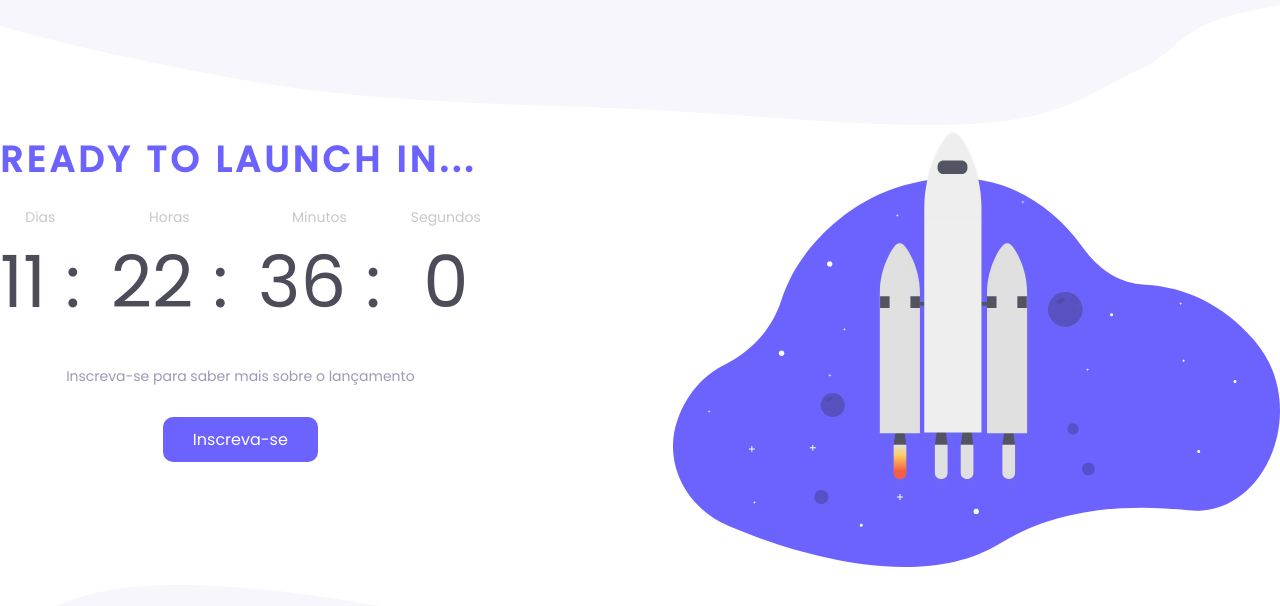
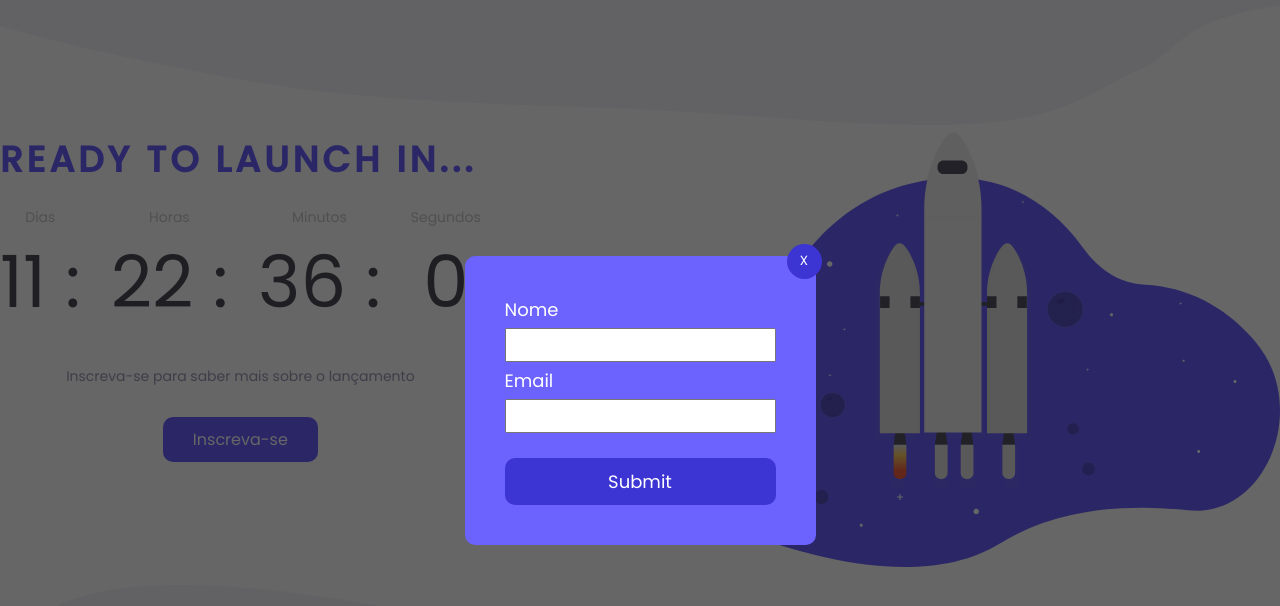
Before and after one commit to Dynylson/countdown, a plain HTML site: page index.html in a window 1280 px wide. Both pictures are taken after a click on the link "Inscreva-se". Drawn offline with Linux system fonts and the light colour scheme.

Commit message:
modal concluido

```diff
--- a/css/style.css
+++ b/css/style.css
@@ -98,3 +98,78 @@ h1 {
 .inscrever a:hover {
   background: #3d34d4;
 }
+
+.modal-container {
+  display: none;
+  position: fixed;
+  top: 0;
+  left: 0;
+  justify-content: center;
+  align-items: center;
+  height: 100vh;
+  width: 100%;
+  background: rgba(0, 0, 0, 0.6);
+}
+
+@keyframes modal {
+  from {
+    opacity: 0;
+    transform: translate3d(0, -30px, 0);
+  }
+  to {
+    opacity: 1;
+    transform: translate3d(0, 0, 0);
+  }
+}
+
+.modal-container.ativo {
+  display: flex;
+}
+
+.modal {
+  position: relative;
+  display: flex;
+  flex-direction: column;
+  min-width: 300px;
+  background: var(--purple);
+  padding: 40px;
+  border-radius: 10px;
+  animation: modal 0.3s forwards;
+}
+
+.modal button {
+  position: absolute;
+  top: -12px;
+  right: -6px;
+  height: 35px;
+  width: 35px;
+  background: #3d34d4;
+  color: #fff;
+  border: none;
+  border-radius: 50%;
+  cursor: pointer;
+}
+
+.modal label {
+  color: #fff;
+  font-size: 18px;
+}
+
+.modal input[type="text"],
+.modal input[type="email"] {
+  color: var(--light-grey);
+  padding: 5px;
+  margin: 5px 0;
+  outline: none;
+}
+
+.modal input[type="submit"] {
+  border: none;
+  background: #3d34d4;
+  color: #fff;
+  padding: 10px 0;
+  margin-top: 20px;
+  border-radius: 10px;
+  font-size: 18px;
+  cursor: pointer;
+}
--- a/index.html
+++ b/index.html
@@ -50,7 +50,18 @@
     </div>
   </div>
 
-  <script src="./js/script.js"></script>
+  <section data-modal="container" class="modal-container">
+    <div data-modal="modal" class="modal">
+      <button class="fechar">X</button>
+      <label for="nome">Nome</label>
+      <input type="text" name="nome">
+      <label for="email">Email</label>
+      <input type="email" name="email">
+      <input type="submit" name="enviar">
+    </div>
+  </section>
+
+  <script type="module" src="./js/script.js"></script>
 </body>
 
 </html>
--- /dev/null
+++ b/js/modules/countdown.js
@@ -0,0 +1,27 @@
+export default function initCountdown() {
+  const days = document.querySelector("[data-dias]");
+  const hours = document.querySelector("[data-horas]");
+  const minutes = document.querySelector("[data-minutos]");
+  const seconds = document.querySelector("[data-segundos]");
+
+  const lancamento = "1 Apr 2022";
+
+  function countdown() {
+    const data = new Date();
+    const lancamentoDate = new Date(lancamento);
+
+    const totalSegundos = (lancamentoDate - new Date()) / 1000;
+
+    const dias = Math.floor(totalSegundos / 3600 / 24);
+    const horas = Math.floor(totalSegundos / 3600) % 24;
+    const minutos = Math.floor(totalSegundos / 60) % 60;
+    const segundos = Math.floor(totalSegundos) % 60;
+
+    days.innerText = dias;
+    hours.innerText = horas;
+    minutes.innerText = minutos;
+    seconds.innerText = segundos;
+  }
+
+  setInterval(countdown, 1000);
+}
--- /dev/null
+++ b/js/modules/modal.js
@@ -0,0 +1,24 @@
+export default function initModal() {
+  const inscreverSe = document.querySelector(".inscrever a");
+  const modalContainer = document.querySelector("[data-modal='container']");
+  const modal = document.querySelector("[data-modal='container']");
+  const fechar = document.querySelector(".fechar");
+
+  function abrirModal() {
+    modalContainer.classList.add("ativo");
+  }
+
+  function fecharModal() {
+    modalContainer.classList.remove("ativo");
+  }
+
+  function cliqueForaModal(event) {
+    if (event.target === modalContainer) {
+      fecharModal();
+    }
+  }
+
+  inscreverSe.addEventListener("click", abrirModal);
+  fechar.addEventListener("click", fecharModal);
+  modalContainer.addEventListener("click", cliqueForaModal);
+}
--- a/js/script.js
+++ b/js/script.js
@@ -1,25 +1,5 @@
-const days = document.querySelector("[data-dias]");
-const hours = document.querySelector("[data-horas]");
-const minutes = document.querySelector("[data-minutos]");
-const seconds = document.querySelector("[data-segundos]");
+import initCountdown from "./modules/countdown.js";
+import initModal from "./modules/modal.js";
 
-const lancamento = "1 Apr 2022";
-
-function countdown() {
-  const data = new Date();
-  const lancamentoDate = new Date(lancamento);
-
-  const totalSegundos = (lancamentoDate - new Date()) / 1000;
-
-  const dias = Math.floor(totalSegundos / 3600 / 24);
-  const horas = Math.floor(totalSegundos / 3600) % 24;
-  const minutos = Math.floor(totalSegundos / 60) % 60;
-  const segundos = Math.floor(totalSegundos) % 60;
-
-  days.innerText = dias;
-  hours.innerText = horas;
-  minutes.innerText = minutos;
-  seconds.innerText = segundos;
-}
-
-setInterval(countdown, 1000);
+initCountdown();
+initModal();
```
